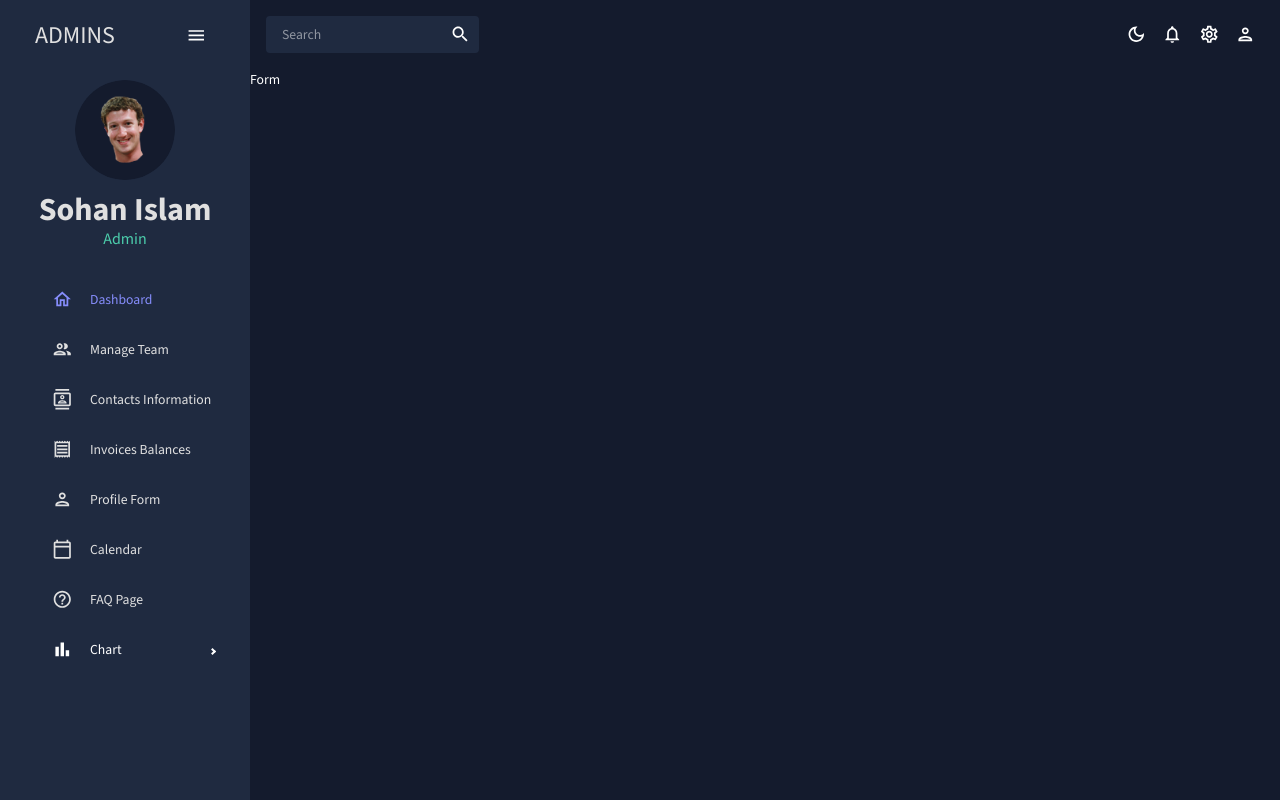
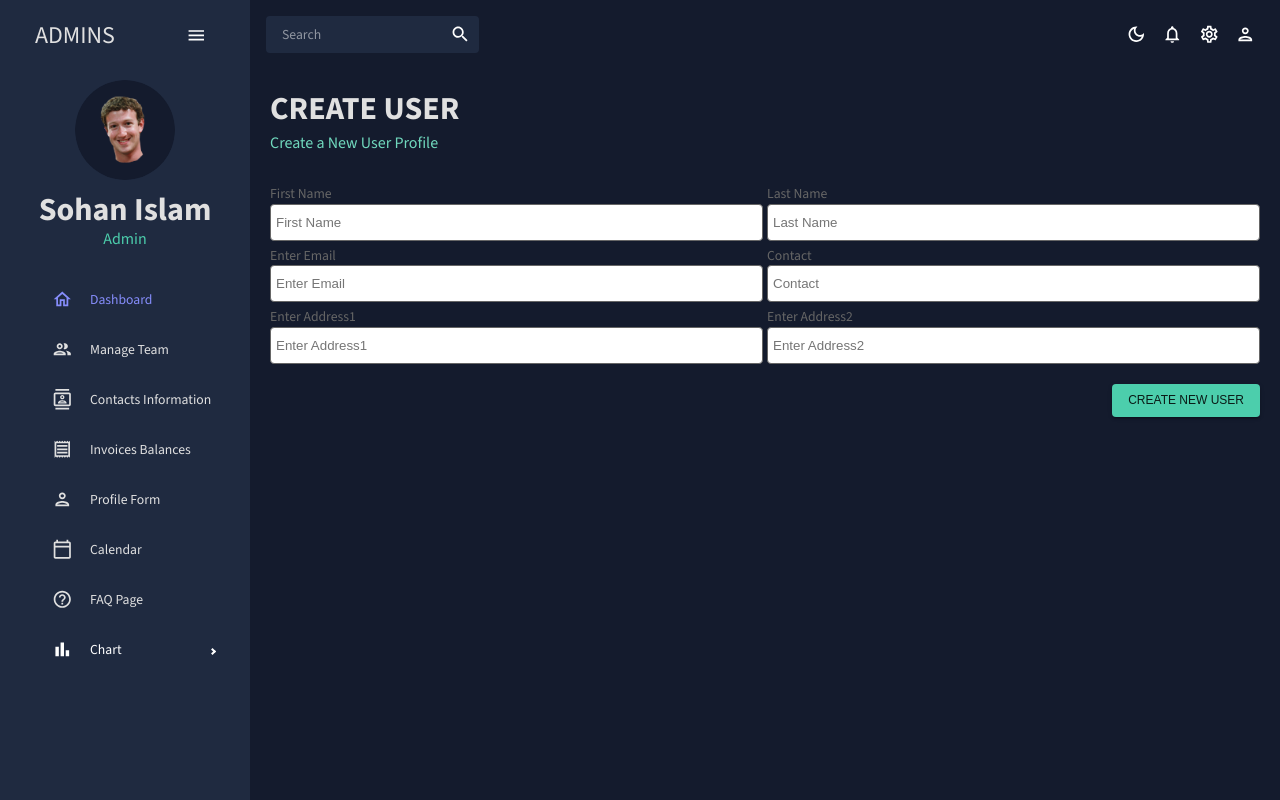
Before and after one commit to sohan724code/react-admin-dashboard, a React (Create React App) app: page /form in a window 1280 px wide. Built offline with nearby package versions, Linux system fonts and the light colour scheme.

Commit message:
Update Form Using Formil

```diff
--- a/src/pages/Form/Form.js
+++ b/src/pages/Form/Form.js
@@ -1,7 +1,154 @@
+import { Box, Button, Grid } from "@mui/material";
 import React from "react";
+import * as yup from "yup";
+import Header from "../../components/Header/Header";
+import { Formik } from "formik";
 
 const Form = () => {
-  return <div>Form</div>;
+  const initialValues = {};
+  const phoneRegExp =
+    /^((\+[1-9]{1,4}[ -]?)|(\([0-9]{2,3}\)[ -]?)|([0-9]{2,4})[ -]?)*?[0-9]{3,4}[ -]?[0-9]{3,4}$/;
+
+  const validationSchema = yup.object().shape({
+    firstName: yup.string().required("required"),
+    lastName: yup.string().required("required"),
+    email: yup.string().email("Invalid email").required("required"),
+    contact: yup
+      .string()
+      .matches(phoneRegExp, "Phone number is not valid")
+      .required("required"),
+    address1: yup.string().required("required"),
+    address2: yup.string().required("required"),
+  });
+
+  const handleSubmit = (values) => {
+    console.log(values);
+  };
+  return (
+    <Box sx={{ m: "20px" }}>
+      <Header title="CREATE USER" subtitle="Create a New User Profile" />
+      <Formik
+        onSubmit={handleSubmit}
+        initialValues={initialValues}
+        validationSchema={validationSchema}
+      >
+        {({
+          values,
+          errors,
+          touched,
+          handleBlur,
+          handleChange,
+          handleSubmit,
+        }) => {
+          return (
+            <Box
+              sx={{
+                label: {
+                  width: "100%",
+                  color: "#666666",
+                },
+                input: {
+                  width: "100%",
+                  padding: "10px 5px",
+                  border: "1px solid #666666",
+                  outline: "none",
+                  borderRadius: "4px",
+                },
+              }}
+            >
+              <form onSubmit={handleSubmit}>
+                <Grid container spacing={0.5}>
+                  <Grid item md={6} sm={12} xs={12}>
+                    <label htmlFor="firstName">First Name</label>
+                    <input
+                      type="text"
+                      id="firstName"
+                      name="firstName"
+                      placeholder="First Name"
+                      value={values?.firstName}
+                      onBlur={handleBlur}
+                      onChange={handleChange}
+                    />
+                    {errors.firstName && touched.firstName && errors.firstName}
+                  </Grid>
+                  <Grid item md={6} sm={12} xs={12}>
+                    <label htmlFor="lastName">Last Name</label>
+                    <input
+                      type="text"
+                      id="lastName"
+                      name="lastName"
+                      placeholder="Last Name"
+                      value={values?.lastName}
+                      onBlur={handleBlur}
+                      onChange={handleChange}
+                    />
+                    {errors.lastName && touched.lastName && errors.lastName}
+                  </Grid>
+                  <Grid item md={6} sm={12} xs={12}>
+                    <label htmlFor="email">Enter Email</label>
+                    <input
+                      type="text"
+                      id="email"
+                      name="email"
+                      placeholder="Enter Email"
+                      value={values?.email}
+                      onBlur={handleBlur}
+                      onChange={handleChange}
+                    />
+                    {errors.email && touched.email && errors.email}
+                  </Grid>
+                  <Grid item md={6} sm={12} xs={12}>
+                    <label htmlFor="contact">Contact</label>
+                    <input
+                      type="text"
+                      id="contact"
+                      name="contact"
+                      placeholder="Contact"
+                      value={values?.contact}
+                      onBlur={handleBlur}
+                      onChange={handleChange}
+                    />
+                    {errors.contact && touched.contact && errors.contact}
+                  </Grid>
+                  <Grid item md={6} sm={12} xs={12}>
+                    <label htmlFor="address1">Enter Address1</label>
+                    <input
+                      type="text"
+                      id="address1"
+                      name="address1"
+                      placeholder="Enter Address1"
+                      value={values?.address1}
+                      onBlur={handleBlur}
+                      onChange={handleChange}
+                    />
+                    {errors.address1 && touched.address1 && errors.address1}
+                  </Grid>
+                  <Grid item md={6} sm={12} xs={12}>
+                    <label htmlFor="address2">Enter Address2</label>
+                    <input
+                      type="text"
+                      id="address2"
+                      name="address2"
+                      placeholder="Enter Address2"
+                      value={values?.address2}
+                      onBlur={handleBlur}
+                      onChange={handleChange}
+                    />
+                    {errors.address2 && touched.address2 && errors.address2}
+                  </Grid>
+                </Grid>
+                <Box display="flex" justifyContent="end" mt="20px">
+                  <Button type="submit" color="secondary" variant="contained">
+                    Create New User
+                  </Button>
+                </Box>
+              </form>
+            </Box>
+          );
+        }}
+      </Formik>
+    </Box>
+  );
 };
 
 export default Form;
```
